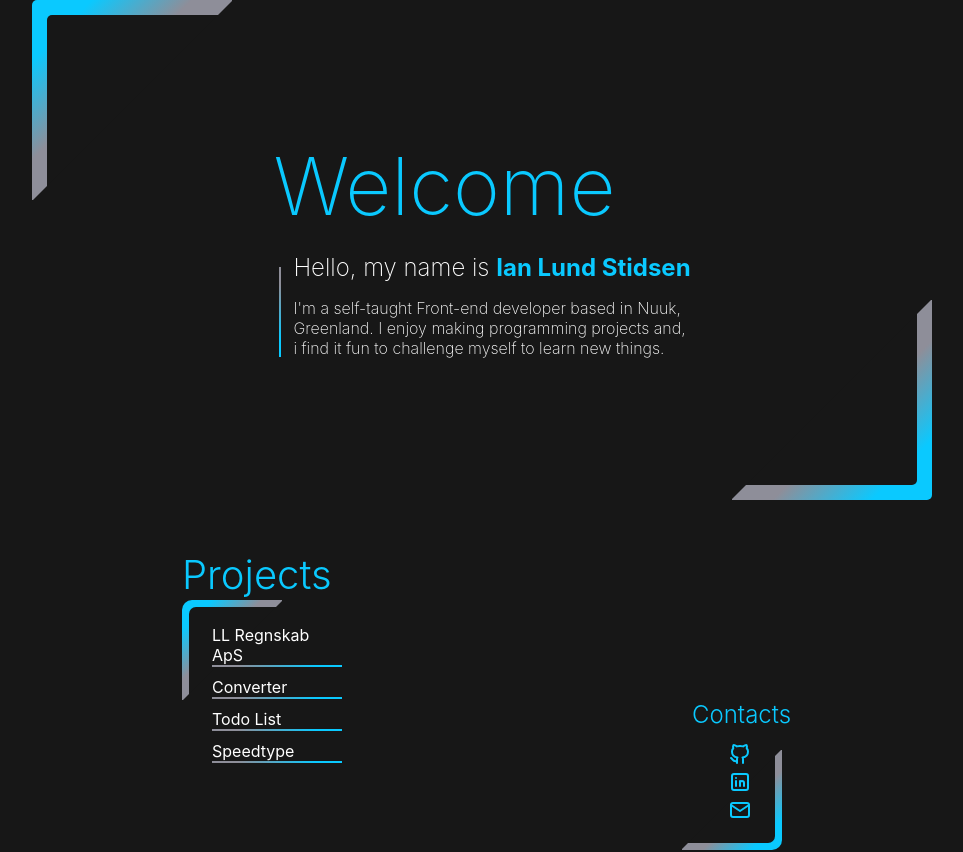
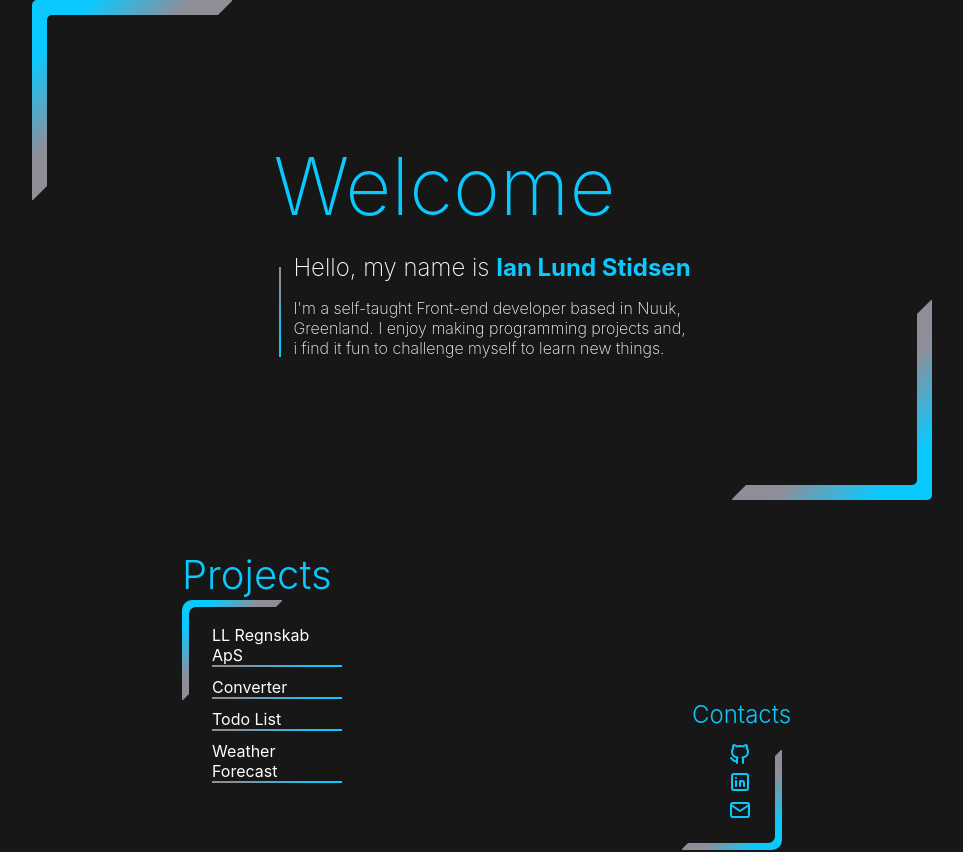
Before and after one commit to Ian-Stidsen/portfolio, a React (Create React App) app: page / in a window 1280 px wide. Shown: the top 852 px of the page, without its empty margins (158-1121 px from the left). Built offline with nearby package versions, Linux system fonts and the light colour scheme.

Commit message:
changed projects

```diff
--- a/src/components/portfolio/Contact.jsx
+++ b/src/components/portfolio/Contact.jsx
@@ -1,6 +1,5 @@
 import React, { useRef } from 'react';
 import emailjs from '@emailjs/browser'
-
 import './stylesheet/Contact.css';
 
 export function Contact() {
--- a/src/components/portfolio/Projects.jsx
+++ b/src/components/portfolio/Projects.jsx
@@ -17,7 +17,7 @@ export function Projects() {
             <Link to='/react-todo/' target='_blank' rel='noreferrer'>Todo List</Link>
           </li>
           <li>
-            <Link to='/speedtype-game/' target='_blank' rel='noreferrer'>Speedtype</Link>
+            <Link to='/weather-forecast/' target='_blank' rel='noreferrer'>Weather Forecast</Link>
           </li>
         </ul>
 
```
